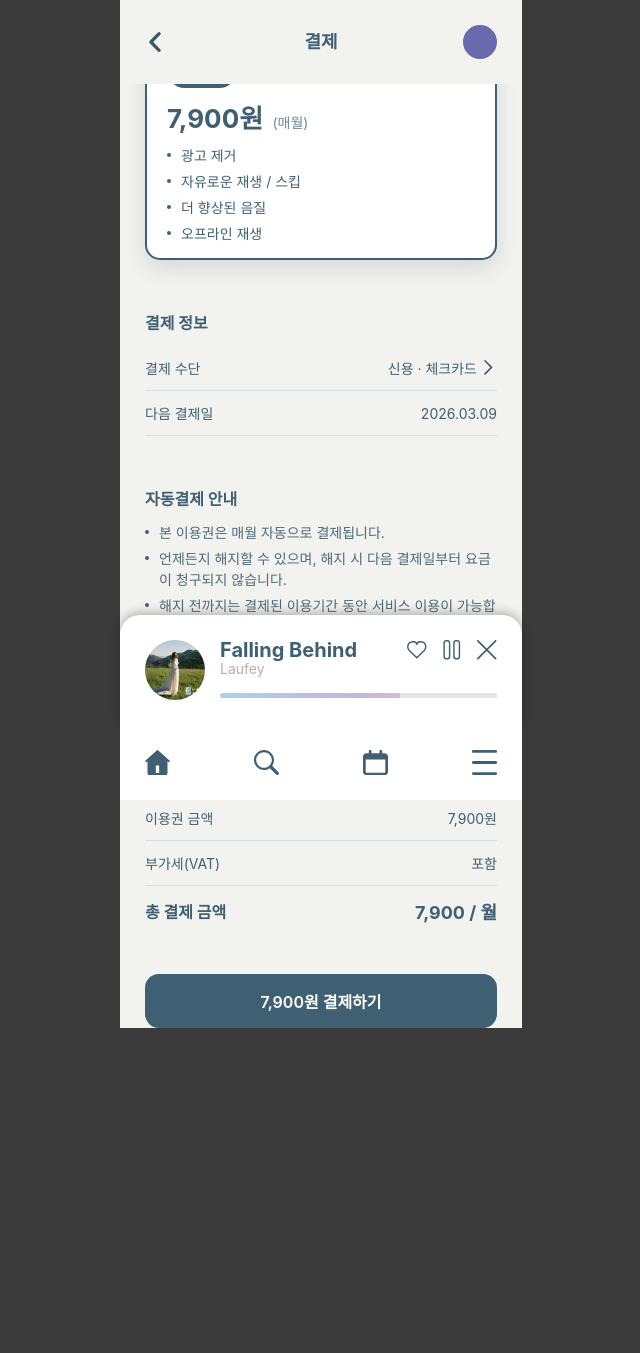
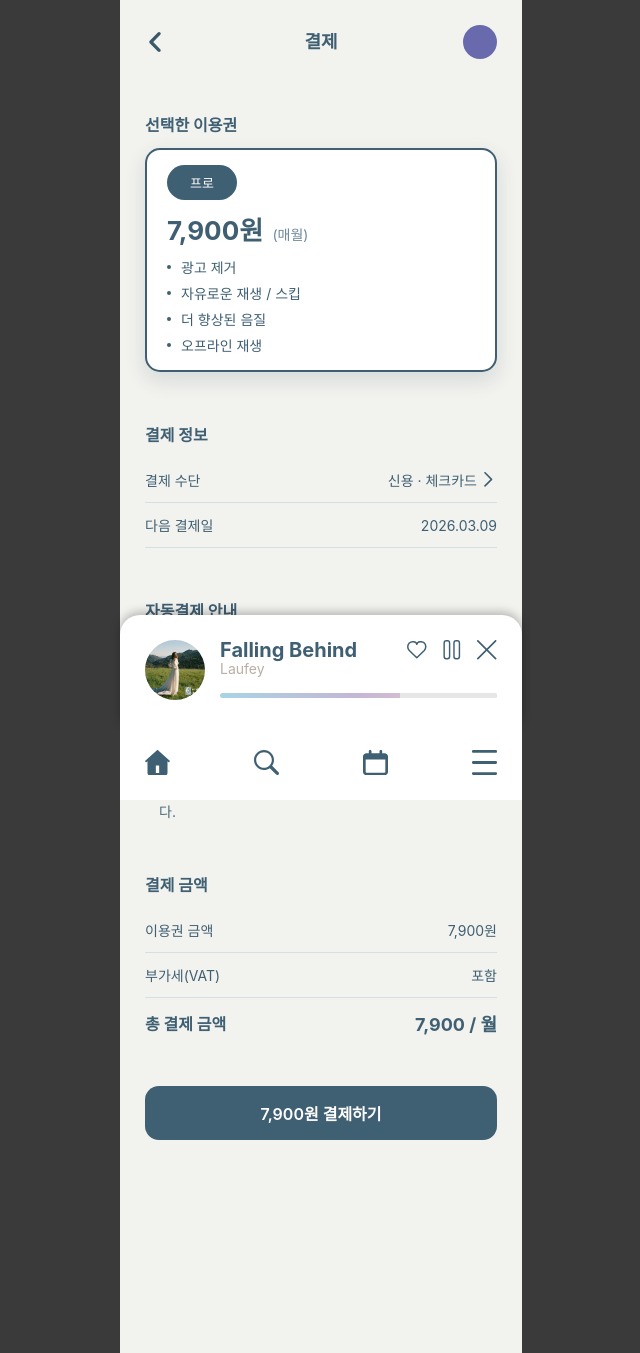
Before and after one commit to urusekai/TONE, a PHP site: page /payment.html in a window 1280 px wide. Shown: the whole page, without its empty margins (319-959 px from the left). Before the commit the page ends 1028 px from the top, so only its background shows below. Run offline with PHP 8.4, Linux system fonts and the light colour scheme; some web fonts are replaced.

Commit message:
fix: CSS에서 이전 변수 참조하는 부분 업데이트

```diff
--- a/css/membership.css
+++ b/css/membership.css
@@ -7,8 +7,8 @@
   justify-content: flex-start;
   align-items: stretch;
   gap: 50px;
-  padding-top: calc(var(--main-top) + 16px);
-  padding-bottom: calc(var(--main-bottom) + 16px);
+  padding-top: calc(var(--app-main-top) + 16px);
+  padding-bottom: calc(var(--app-main-bottom) + 16px);
   box-sizing: border-box;
 }
 
--- a/css/payment.css
+++ b/css/payment.css
@@ -7,8 +7,8 @@
   justify-content: flex-start;
   align-items: stretch;
   gap: 50px;
-  padding-top: calc(var(--main-top) + 16px);
-  padding-bottom: calc(var(--main-bottom) + 16px);
+  padding-top: calc(var(--app-main-top) + 16px);
+  padding-bottom: calc(var(--app-main-bottom) + 16px);
   box-sizing: border-box;
 }
 
--- a/css/playlist.css
+++ b/css/playlist.css
@@ -1,5 +1,5 @@
 #playlist {
-  --main-bottom-gap: 0;
+  --app-main-bottom-gap: 0px;
   --playlist-main-side-padding: 25px;
   width: 100%;
   min-height: 0;
@@ -83,7 +83,7 @@
 
 #playlist .playlist-tracks__list {
   padding-top: 10px;
-  padding-bottom: var(--main-bottom);
+  padding-bottom: var(--app-main-bottom);
 }
 
 #playlist .playlist-track-item {
--- a/css/search.css
+++ b/css/search.css
@@ -45,7 +45,7 @@
   min-height: 0;
   overflow-y: auto;
   overscroll-behavior: contain;
-  padding-bottom: calc(var(--main-bottom) + var(--section-gap));
+  padding-bottom: calc(var(--app-main-bottom) + var(--section-gap));
 }
 
 .search-content-scroll::-webkit-scrollbar {
```
